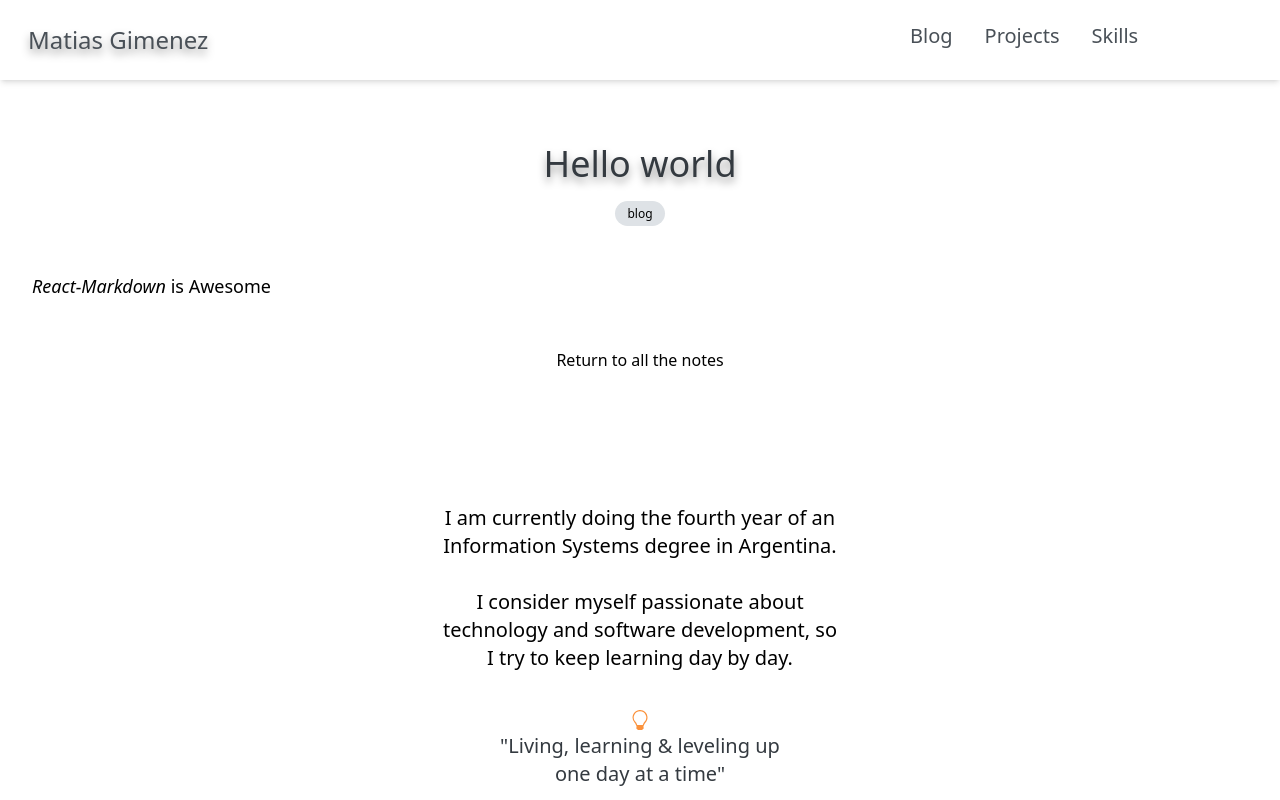
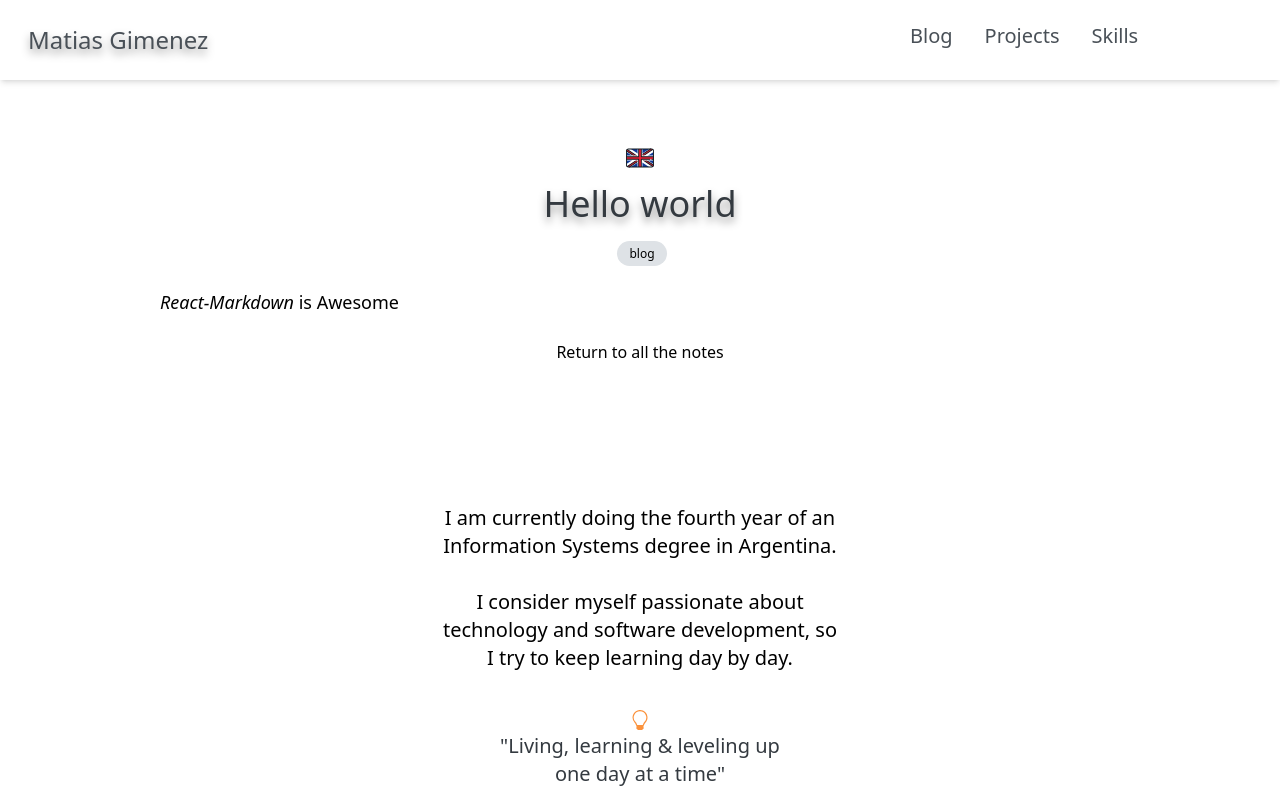
Before and after one commit to matiasgimenezdev/portfolio, a React (Vite) app: page /blog/hello-world in a window 1280 px wide. Shown: the top 800 px of the page. Built offline with nearby package versions, Linux system fonts and the light colour scheme; some icons are missing.

Commit message:
adding language switcher

```diff
--- a/src/pages/ArticlePage.tsx
+++ b/src/pages/ArticlePage.tsx
@@ -10,6 +10,15 @@ import { ReactMarkdown } from 'react-markdown/lib/react-markdown';
 export const ArticlePage: FunctionComponent = () => {
 	const { article } = useParams();
 	const [currentArticle, setCurrentArticle] = useState<Article>();
+	const [language, setLanguage] = useState<string>('english');
+
+	const handleLanguageSwitch = (): void => {
+		if (language == 'english') {
+			setLanguage('spanish');
+		} else {
+			setLanguage('english');
+		}
+	};
 
 	useEffect(() => {
 		const fetchData = async () => {
@@ -30,12 +39,32 @@ export const ArticlePage: FunctionComponent = () => {
 	return (
 		<MainLayout>
 			<main className='flex flex-col items-center mt-16 min-h-60'>
+				<button
+					className='w-7 h-7 text-center mb-3'
+					onClick={handleLanguageSwitch}
+				>
+					{language === 'english' ? (
+						<img
+							src='../../public/icons/english.svg'
+							alt='USA flag'
+							className='m-auto'
+						/>
+					) : (
+						<img
+							src='../../public/icons/spanish.svg'
+							alt='Spain flag'
+							className='m-auto'
+						/>
+					)}
+				</button>
+				<p>{currentArticle?.fullDate}</p>
 				<Title title={currentArticle ? currentArticle?.title : ''} />
+
 				<ul>
 					{currentArticle?.tags.map((tag) => {
 						return (
 							<span
-								className='bg-grey-lightest py-1 px-3 rounded-2xl text-xs'
+								className='bg-grey-lightest py-1 px-3 ml-1 rounded-2xl text-xs'
 								key={tag}
 							>
 								{tag}
@@ -43,7 +72,8 @@ export const ArticlePage: FunctionComponent = () => {
 						);
 					})}
 				</ul>
-				<Balancer className='text font-light mt-4 text-md min-w-full px-6 block md:text-lg md:p-8'>
+
+				<Balancer className='text font-light mt-4 text-md min-w-full px-6 block py-2 md:text-lg md:px-40'>
 					<ReactMarkdown>
 						*React-Markdown* is **Awesome**
 					</ReactMarkdown>
```
Also changed, not shown: public/icons/english.svg (added), public/icons/spanish.svg (added).
